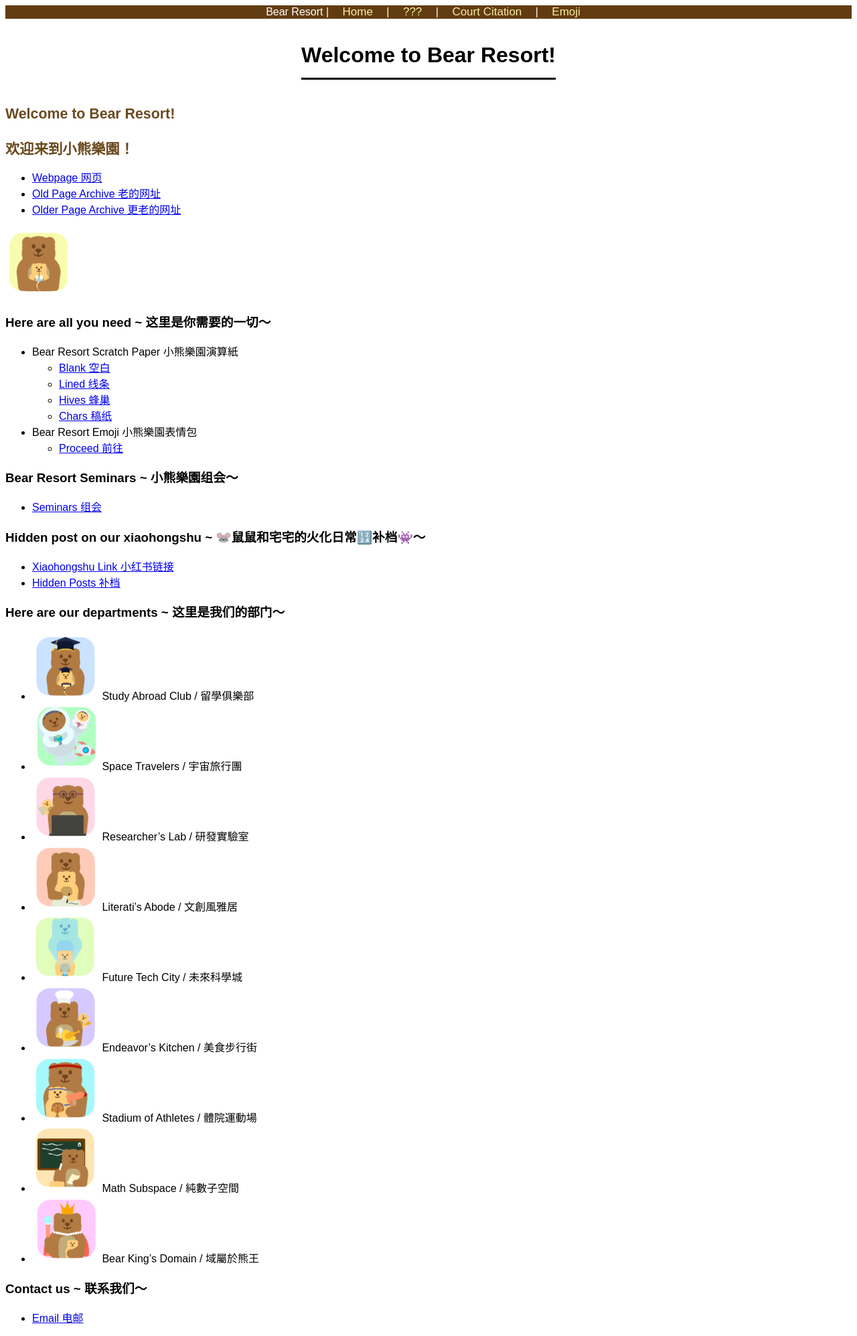
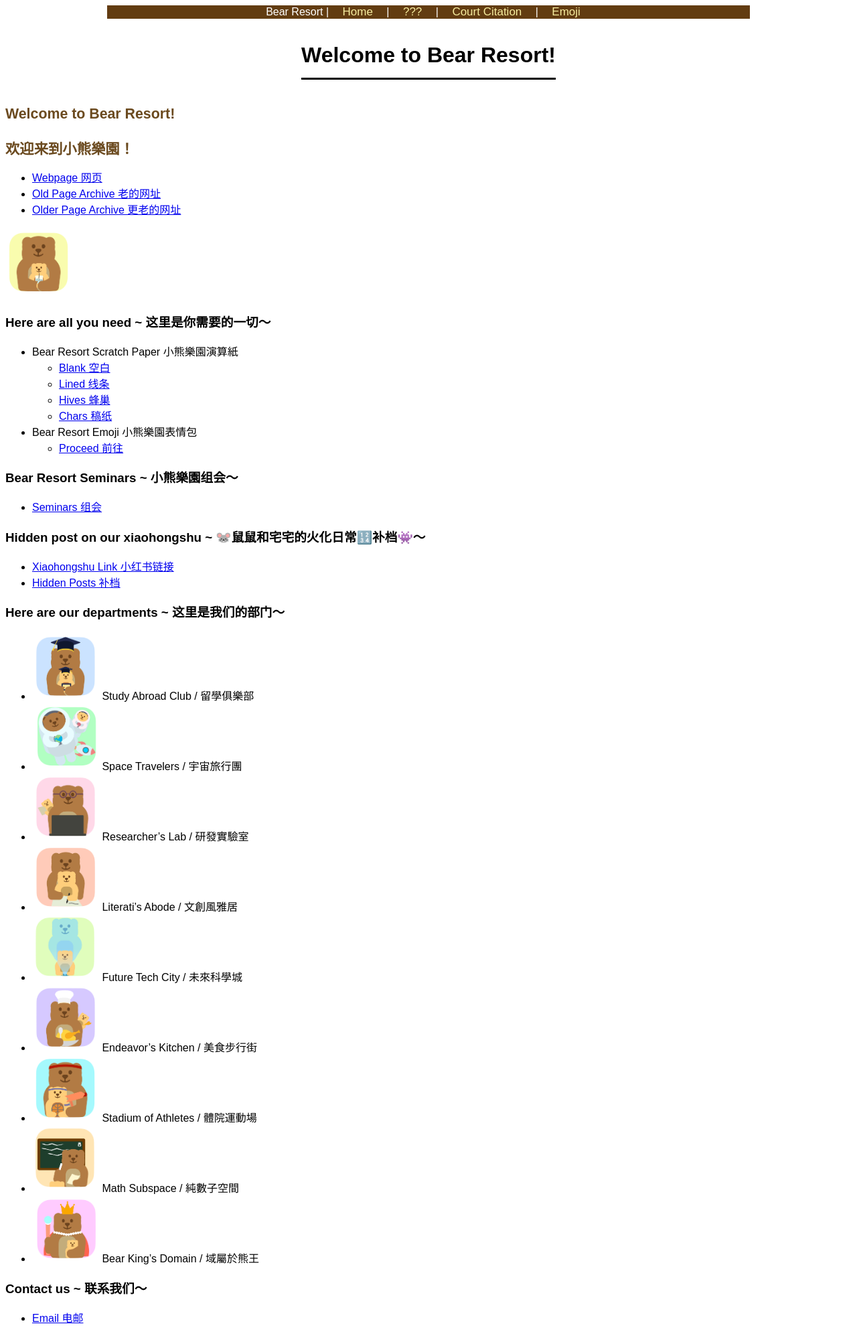
Before and after one commit to Bear-Resort/bear-resort.github.io, a Jekyll site: the page built from index.md, in a window 1280 px wide. Shown: the whole page at 67% size. Built offline with Jekyll 4.4.1, drawn with Linux system fonts in a browser that asks for light colours; our own code applies the rules of GitHub Pages for plain Markdown files.

Commit message:
updated page width

```diff
--- a/_layouts/default.html
+++ b/_layouts/default.html
@@ -8,7 +8,7 @@
     <link rel="shortcut icon" href="/logos/favicon.png">
 </head>
 <body>
-    <div style="text-align: center;">
+    <div id="content" style="text-align: center;">
         <div class="topnav">
             Bear Resort |
             <a href="/index.html">Home</a> |
--- a/assets/css/style.css
+++ b/assets/css/style.css
@@ -62,3 +62,8 @@ largertitle {
     display: table;
     clear: both;
   }
+
+#content {
+	margin: 0 auto;
+	max-width: 60em;
+}
```
